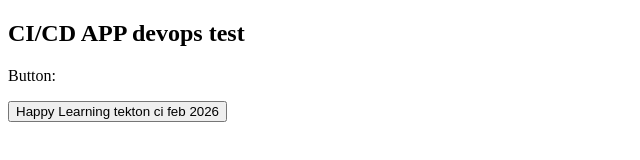
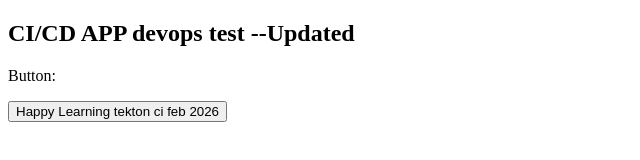
Before and after one commit to AniketAhireIGT/docker_ci, a plain HTML site: page index.html in a window 1280 px wide. Shown: the whole page, without its empty margins (0-640 px from the left). Drawn offline with Linux system fonts and the light colour scheme.

Commit message:
Update index.html

```diff
--- a/index.html
+++ b/index.html
@@ -6,7 +6,7 @@
   <title>CI/CD DEMO APP devops 2026 </title>
 </head>
 <body>
-  <h2>CI/CD APP devops test  </h2>
+  <h2>CI/CD APP devops test --Updated  </h2>
   <p>Button:</p>
   <button>Happy Learning tekton ci feb 2026  </button>
 </body>
```
